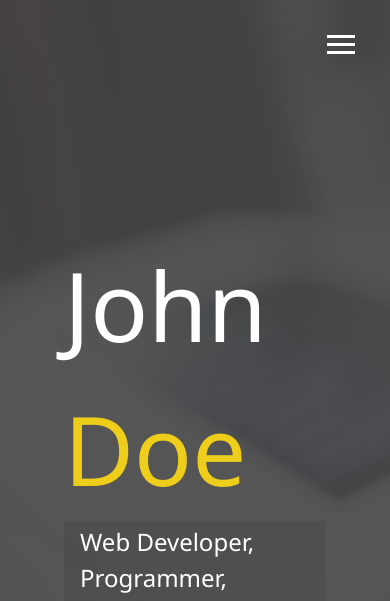
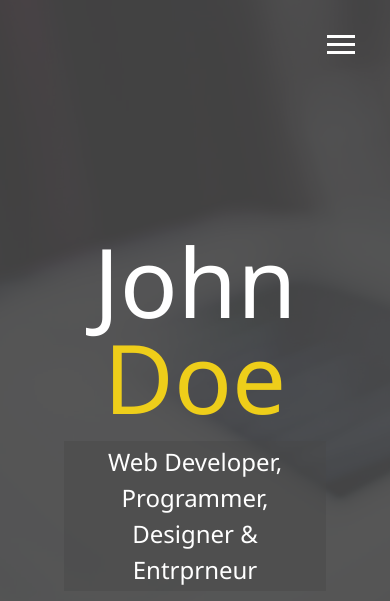
Before and after one commit to imageek-me/modern_portfolio, a website: page dist/index.html in a window 390 px wide. Shown: the top 601 px of the page. Drawn offline with Linux system fonts and the light colour scheme.

Commit message:
Added media queries and made menu overlay responsive

```diff
--- a/scss/_config.scss
+++ b/scss/_config.scss
@@ -28,3 +28,25 @@ $background-opacity: 0.9;
     }
   }
 }
+
+// Media Query Mixins
+@mixin mediaSm {
+  @media screen and (max-width: 500px) {
+    @content;
+  }
+}
+@mixin mediaMd {
+  @media screen and (max-width: 768px) {
+    @content;
+  }
+}
+@mixin mediaLg {
+  @media screen and (min-width: 769px) and (max-width: 1170px) {
+    @content;
+  }
+}
+@mixin mediaXL {
+  @media screen and (min-width: 1171px) {
+    @content;
+  }
+}
--- /dev/null
+++ b/scss/_mobile.scss
@@ -0,0 +1,52 @@
+// Widescreens
+@include mediaXL {
+}
+
+// Desktop & Laptop
+@include mediaLg {
+}
+// Tablet & Small Laptops
+@include mediaMd {
+  main {
+    align-items: center;
+    text-align: center;
+
+    .lg-heading {
+      line-height: 1;
+      margin-bottom: 1rem;
+    }
+  }
+
+  ul.menu-nav,
+  div.menu-branding {
+    float: none;
+    width: 100%;
+    min-height: 0;
+
+    &.show {
+      transform: translate3d(0, 0, 0);
+    }
+  }
+  .menu-nav {
+    height: 75vh;
+    transform: translate3d(-100%, 0, 0);
+    font-size: 24px;
+  }
+
+  .menu-branding {
+    height: 25vh;
+    transform: translate3d(100%, 0, 0);
+
+    .portrait {
+      background: url("../img/portrait_small.jpg");
+      width: 150px;
+      height: 150px;
+    }
+  }
+}
+// Smartphones
+@include mediaSm {
+  main#home h1 {
+    margin-top: 10vh;
+  }
+}
--- a/scss/main.scss
+++ b/scss/main.scss
@@ -1,5 +1,6 @@
 @import "config";
 @import "menu";
+@import "mobile";
 
 * {
   box-sizing: border-box;
```
Also changed, not shown: dist/css/main.css.
